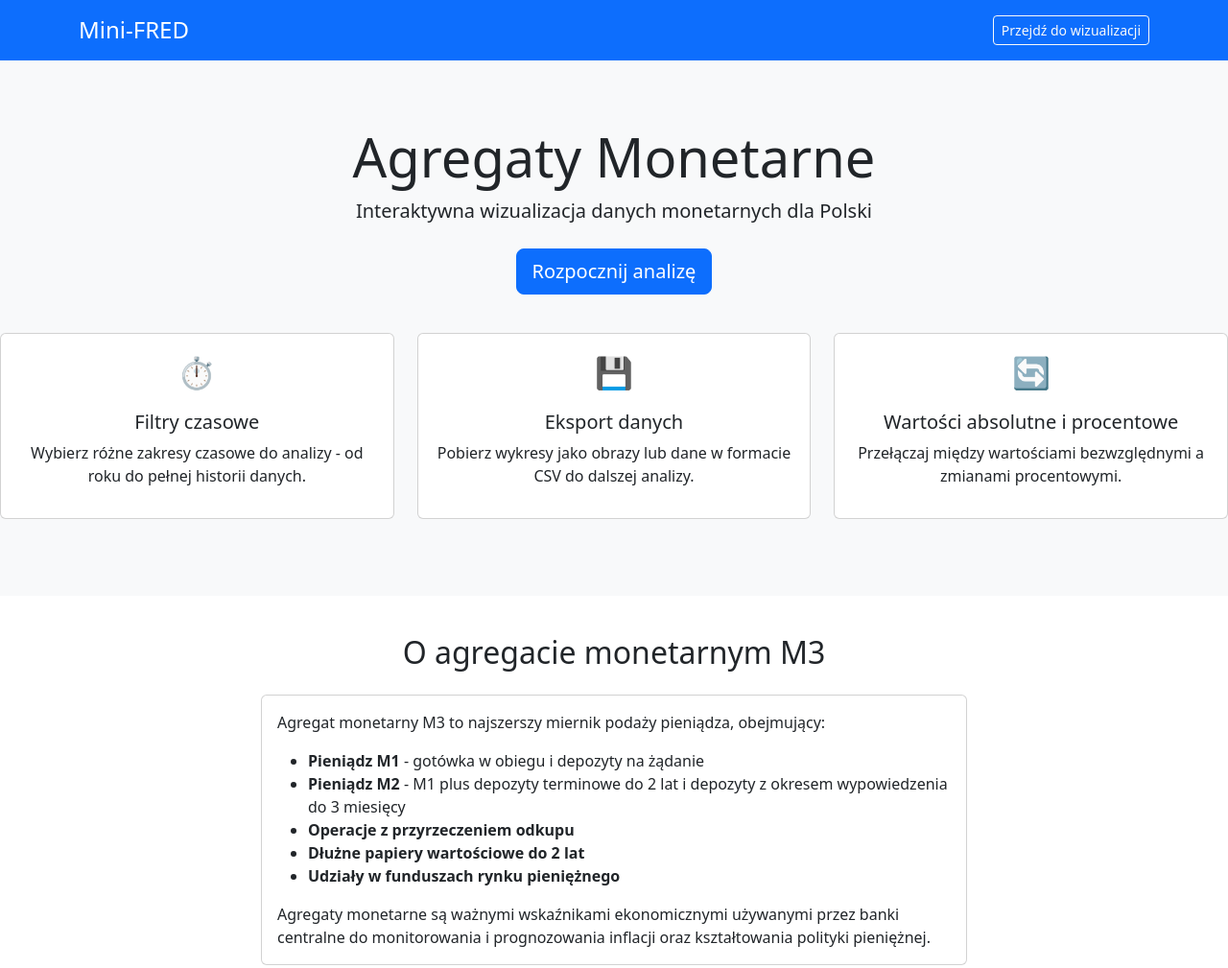
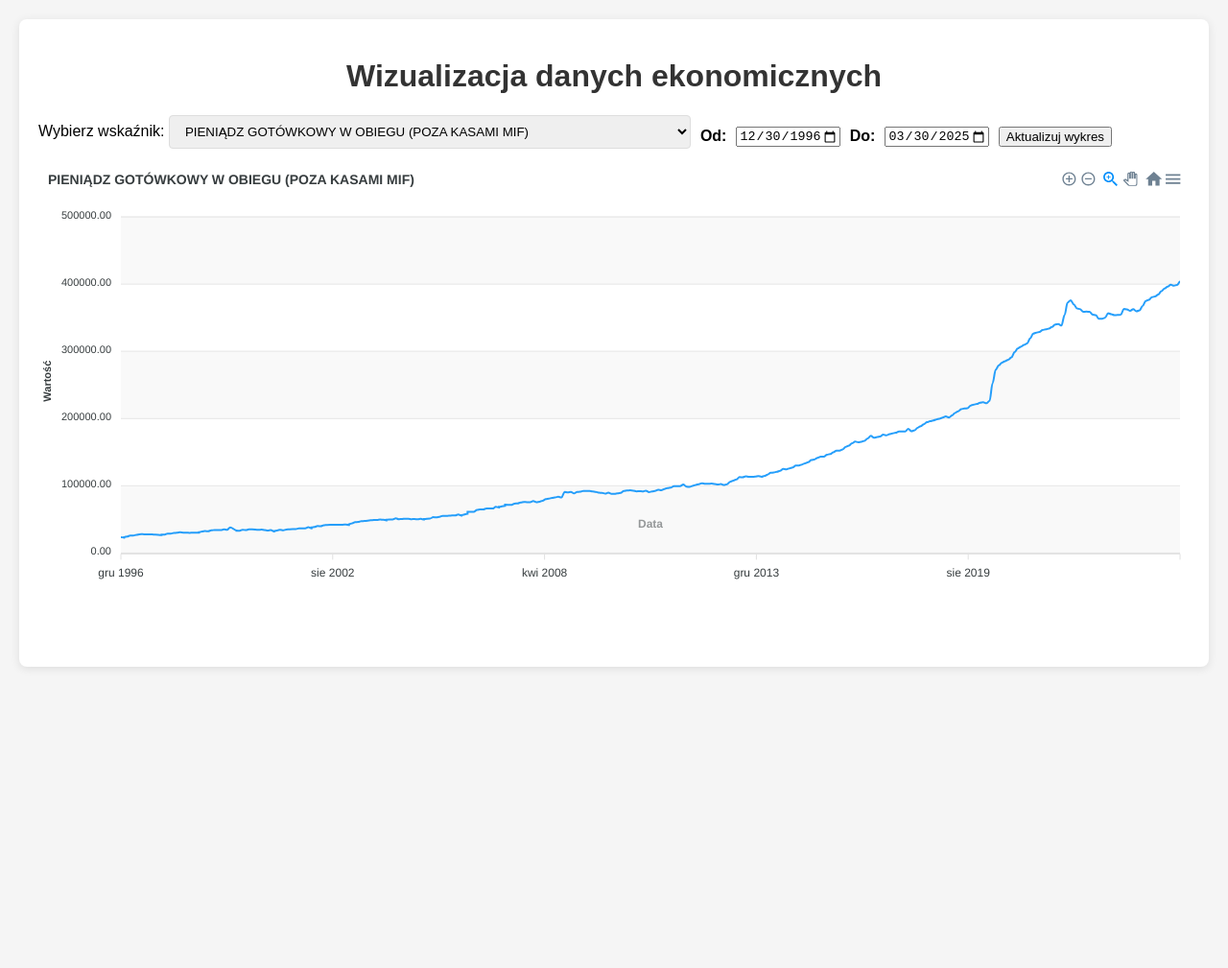
Before and after one commit to dankostecki/mini-fred, a plain HTML site: page index.html in a window 1280 px wide. Shown: the top 1009 px of the page at 96% size. After the commit the page ends 800 px from the top, so only its background shows below. Drawn offline with nearby package versions, Linux system fonts and the light colour scheme.

Commit message:
Update index.html

```diff
--- a/index.html
+++ b/index.html
@@ -3,136 +3,293 @@
 <head>
     <meta charset="UTF-8">
     <meta name="viewport" content="width=device-width, initial-scale=1.0">
-    <title>Mini-FRED: Agregaty Monetarne - Wizualizacja</title>
-    <link rel="stylesheet" href="https://cdnjs.cloudflare.com/ajax/libs/bootstrap/5.2.3/css/bootstrap.min.css" />
+    <title>Wizualizacja danych ekonomicznych</title>
+    <script src="https://cdnjs.cloudflare.com/ajax/libs/apexcharts/3.42.0/apexcharts.min.js"></script>
     <style>
         body {
-            padding-top: 50px;
-            padding-bottom: 50px;
+            font-family: Arial, sans-serif;
+            margin: 0;
+            padding: 20px;
+            background-color: #f5f5f5;
         }
-        .hero-section {
-            background-color: #f8f9fa;
-            padding: 80px 0;
-            margin-bottom: 40px;
+        .container {
+            max-width: 1200px;
+            margin: 0 auto;
+            background-color: white;
+            padding: 20px;
+            border-radius: 8px;
+            box-shadow: 0 2px 10px rgba(0, 0, 0, 0.1);
         }
-        .feature-card {
-            height: 100%;
-            transition: transform 0.3s ease;
+        h1 {
+            text-align: center;
+            color: #333;
         }
-        .feature-card:hover {
-            transform: translateY(-5px);
+        .chart-container {
+            height: 500px;
+            margin-top: 20px;
         }
-        .feature-icon {
-            font-size: 2rem;
-            margin-bottom: 1rem;
-            color: #0d6efd;
+        .controls {
+            margin: 20px 0;
+            display: flex;
+            flex-wrap: wrap;
+            gap: 10px;
         }
-        .cta-section {
-            background-color: #e9ecef;
-            padding: 60px 0;
-            margin-top: 40px;
+        select {
+            padding: 8px 12px;
+            border-radius: 4px;
+            border: 1px solid #ddd;
+        }
+        .time-range {
+            display: flex;
+            align-items: center;
+            gap: 10px;
+            margin-top: 10px;
+        }
+        .time-range label {
+            font-weight: bold;
+        }
+        .loading {
+            text-align: center;
+            padding: 20px;
+            font-size: 18px;
         }
     </style>
 </head>
 <body>
-    <!-- Nagłówek -->
-    <header class="bg-primary text-white py-3 fixed-top">
-        <div class="container">
-            <div class="d-flex justify-content-between align-items-center">
-                <h1 class="h4 mb-0">Mini-FRED</h1>
-                <a href="visualization.html" class="btn btn-outline-light btn-sm">Przejdź do wizualizacji</a>
+    <div class="container">
+        <h1>Wizualizacja danych ekonomicznych</h1>
+
+        <div class="loading" id="loading">Ładowanie danych...</div>
+
+        <div class="controls" id="controls" style="display: none;">
+            <div>
+                <label for="column-select">Wybierz wskaźnik:</label>
+                <select id="column-select"></select>
+            </div>
+
+            <div class="time-range">
+                <label for="start-date">Od:</label>
+                <input type="date" id="start-date">
+
+                <label for="end-date">Do:</label>
+                <input type="date" id="end-date">
+
+                <button id="update-chart">Aktualizuj wykres</button>
             </div>
         </div>
-    </header>
 
-    <!-- Sekcja główna -->
-    <main>
-        <!-- Hero section -->
-        <section class="hero-section">
-            <div class="container text-center">
-                <h1 class="display-4">Agregaty Monetarne</h1>
-                <p class="lead mb-4">Interaktywna wizualizacja danych monetarnych dla Polski</p>
-                <a href="visualization.html" class="btn btn-primary btn-lg">Rozpocznij analizę</a>
-            </div>
+        <div class="chart-container" id="chart"></div>
+    </div>
 
-            <div class="row g-4 mt-3">
-                <div class="col-md-4">
-                    <div class="card feature-card">
-                        <div class="card-body text-center">
-                            <div class="feature-icon">⏱️</div>
-                            <h3 class="h5">Filtry czasowe</h3>
-                            <p>Wybierz różne zakresy czasowe do analizy - od roku do pełnej historii danych.</p>
-                        </div>
-                    </div>
-                </div>
-                <div class="col-md-4">
-                    <div class="card feature-card">
-                        <div class="card-body text-center">
-                            <div class="feature-icon">💾</div>
-                            <h3 class="h5">Eksport danych</h3>
-                            <p>Pobierz wykresy jako obrazy lub dane w formacie CSV do dalszej analizy.</p>
-                        </div>
-                    </div>
-                </div>
-                <div class="col-md-4">
-                    <div class="card feature-card">
-                        <div class="card-body text-center">
-                            <div class="feature-icon">🔄</div>
-                            <h3 class="h5">Wartości absolutne i procentowe</h3>
-                            <p>Przełączaj między wartościami bezwzględnymi a zmianami procentowymi.</p>
-                        </div>
-                    </div>
-                </div>
-            </div>
-        </section>
+    <script>
+        // URL do surowych danych JSON
+        const jsonUrl = 'https://raw.githubusercontent.com/dankostecki/mini-fred/main/am_data.json';
 
-        <!-- Opis danych -->
-        <section class="container mb-5">
-            <h2 class="text-center mb-4">O agregacie monetarnym M3</h2>
-            <div class="row">
-                <div class="col-lg-8 mx-auto">
-                    <div class="card">
-                        <div class="card-body">
-                            <p>Agregat monetarny M3 to najszerszy miernik podaży pieniądza, obejmujący:</p>
-                            <ul>
-                                <li><strong>Pieniądz M1</strong> - gotówka w obiegu i depozyty na żądanie</li>
-                                <li><strong>Pieniądz M2</strong> - M1 plus depozyty terminowe do 2 lat i depozyty z okresem wypowiedzenia do 3 miesięcy</li>
-                                <li><strong>Operacje z przyrzeczeniem odkupu</strong></li>
-                                <li><strong>Dłużne papiery wartościowe do 2 lat</strong></li>
-                                <li><strong>Udziały w funduszach rynku pieniężnego</strong></li>
-                            </ul>
-                            <p class="mb-0">Agregaty monetarne są ważnymi wskaźnikami ekonomicznymi używanymi przez banki centralne do monitorowania i prognozowania inflacji oraz kształtowania polityki pieniężnej.</p>
-                        </div>
-                    </div>
-                </div>
-            </div>
-        </section>
+        // Główna funkcja inicjalizująca
+        async function initialize() {
+            try {
+                // Pobierz dane
+                const data = await fetchData(jsonUrl);
 
-        <!-- Call to Action -->
-        <section class="cta-section">
-            <div class="container text-center">
-                <h2 class="mb-4">Rozpocznij analizę danych</h2>
-                <p class="lead mb-4">Odkryj trendy i zależności w danych monetarnych</p>
-                <a href="visualization.html" class="btn btn-primary btn-lg">Przejdź do wizualizacji</a>
-            </div>
-        </section>
+                if (!data || !data.columns || data.columns.length === 0) {
+                    displayError('Nie znaleziono poprawnych danych');
+                    return;
+                }
 
-        <!-- Funkcjonalności -->
-        <section class="container mb-5">
-            <h2 class="text-center mb-4">Funkcjonalności</h2>
-            <div class="row g-4">
-                <div class="col-md-4">
-                    <div class="card feature-card">
-                        <div class="card-body text-center">
-                            <div class="feature-icon">📊</div>
-                            <h3 class="h5">Interaktywne wykresy</h3>
-                            <p>Wybieraj spośród różnych typów wykresów i dostosuj je do swoich potrzeb.</p>
-                        </div>
-                    </div>
-                </div>
-                <div class="col-md-4">
-                    <div class="card feature-card">
-                        <div class="card-body text-center">
-                            <div class="feature-icon">🔍</div>
-                            <h3 class="h5">Hierarchiczny wybór danych</h3>
-                            <p>Używaj drzewa kategorii, aby szybko znaleźć i wybrać interesujące Cię dane monetarne.</p>
+                // Przygotuj interfejs użytkownika
+                setupUI(data.columns);
+
+                // Wyświetl pierwszy dostępny wskaźnik na starcie
+                const firstColumn = data.columns[0];
+                updateChart(firstColumn);
+
+                // Dodaj obsługę zmiany wskaźnika
+                document.getElementById('column-select').addEventListener('change', function() {
+                    const selectedColumnId = parseInt(this.value);
+                    const selectedColumn = data.columns.find(col => col.column_id === selectedColumnId);
+                    if (selectedColumn) {
+                        updateChart(selectedColumn);
+                    }
+                });
+
+                // Obsługa przycisku aktualizacji zakresu dat
+                document.getElementById('update-chart').addEventListener('click', function() {
+                    const selectedColumnId = parseInt(document.getElementById('column-select').value);
+                    const selectedColumn = data.columns.find(col => col.column_id === selectedColumnId);
+                    if (selectedColumn) {
+                        updateChart(selectedColumn);
+                    }
+                });
+
+                // Ukryj komunikat o ładowaniu i pokaż kontrolki
+                document.getElementById('loading').style.display = 'none';
+                document.getElementById('controls').style.display = 'flex';
+
+            } catch (error) {
+                displayError('Wystąpił błąd podczas pobierania danych: ' + error.message);
+            }
+        }
+
+        // Funkcja pobierająca dane z JSON
+        async function fetchData(url) {
+            const response = await fetch(url);
+            if (!response.ok) {
+                throw new Error(`HTTP error! Status: ${response.status}`);
+            }
+            return await response.json();
+        }
+
+        // Konfiguracja interfejsu użytkownika
+        function setupUI(columns) {
+            const columnSelect = document.getElementById('column-select');
+
+            // Wypełnij select wskaźnikami
+            columns.forEach(column => {
+                const option = document.createElement('option');
+                option.value = column.column_id;
+                option.textContent = column.column;
+                columnSelect.appendChild(option);
+            });
+
+            // Ustaw zakres dat na podstawie dostępnych danych
+            let minDate = null;
+            let maxDate = null;
+
+            columns.forEach(column => {
+                column.data.forEach(item => {
+                    const date = new Date(item.date);
+                    if (!minDate || date < minDate) minDate = date;
+                    if (!maxDate || date > maxDate) maxDate = date;
+                });
+            });
+
+            if (minDate && maxDate) {
+                const startDateInput = document.getElementById('start-date');
+                const endDateInput = document.getElementById('end-date');
+
+                startDateInput.min = minDate.toISOString().split('T')[0];
+                startDateInput.max = maxDate.toISOString().split('T')[0];
+                startDateInput.value = minDate.toISOString().split('T')[0];
+
+                endDateInput.min = minDate.toISOString().split('T')[0];
+                endDateInput.max = maxDate.toISOString().split('T')[0];
+                endDateInput.value = maxDate.toISOString().split('T')[0];
+            }
+        }
+
+        // Aktualizacja wykresu dla wybranego wskaźnika
+        function updateChart(column) {
+            // Pobierz zakres dat z kontrolek
+            const startDate = new Date(document.getElementById('start-date').value);
+            const endDate = new Date(document.getElementById('end-date').value);
+
+            // Filtruj dane według zakresu dat
+            const filteredData = column.data.filter(item => {
+                const itemDate = new Date(item.date);
+                return itemDate >= startDate && itemDate <= endDate;
+            });
+
+            // Posortuj dane według daty
+            filteredData.sort((a, b) => new Date(a.date) - new Date(b.date));
+
+            // Przygotuj dane dla wykresu
+            const seriesData = filteredData.map(item => ({
+                x: new Date(item.date).getTime(),
+                y: item.value
+            }));
+
+            // Opcje wykresu
+            const options = {
+                series: [{
+                    name: column.column,
+                    data: seriesData
+                }],
+                chart: {
+                    type: 'line',
+                    height: 450,
+                    zoom: {
+                        enabled: true,
+                        type: 'x'
+                    },
+                    toolbar: {
+                        show: true,
+                        tools: {
+                            download: true,
+                            selection: true,
+                            zoom: true,
+                            zoomin: true,
+                            zoomout: true,
+                            pan: true,
+                            reset: true
+                        }
+                    }
+                },
+                dataLabels: {
+                    enabled: false
+                },
+                stroke: {
+                    curve: 'smooth',
+                    width: 2
+                },
+                title: {
+                    text: column.column,
+                    align: 'left'
+                },
+                grid: {
+                    row: {
+                        colors: ['#f3f3f3', 'transparent'],
+                        opacity: 0.5
+                    }
+                },
+                xaxis: {
+                    type: 'datetime',
+                    labels: {
+                        formatter: function(val) {
+                            return new Date(val).toLocaleDateString('pl-PL', {
+                                year: 'numeric',
+                                month: 'short'
+                            });
+                        }
+                    },
+                    title: {
+                        text: 'Data'
+                    }
+                },
+                yaxis: {
+                    title: {
+                        text: 'Wartość'
+                    },
+                    labels: {
+                        formatter: function(val) {
+                            return val.toFixed(2);
+                        }
+                    }
+                },
+                tooltip: {
+                    x: {
+                        format: 'dd MMM yyyy'
+                    }
+                },
+                legend: {
+                    position: 'top'
+                }
+            };
+
+            // Wyczyść poprzedni wykres
+            document.getElementById('chart').innerHTML = '';
+
+            // Utworz nowy wykres
+            const chart = new ApexCharts(document.getElementById('chart'), options);
+            chart.render();
+        }
+
+        // Wyświetlanie błędów
+        function displayError(message) {
+            document.getElementById('loading').innerHTML = `<div style="color: red">${message}</div>`;
+        }
+
+        // Inicjalizacja po załadowaniu strony
+        document.addEventListener('DOMContentLoaded', initialize);
+    </script>
+</body>
+</html>
```
